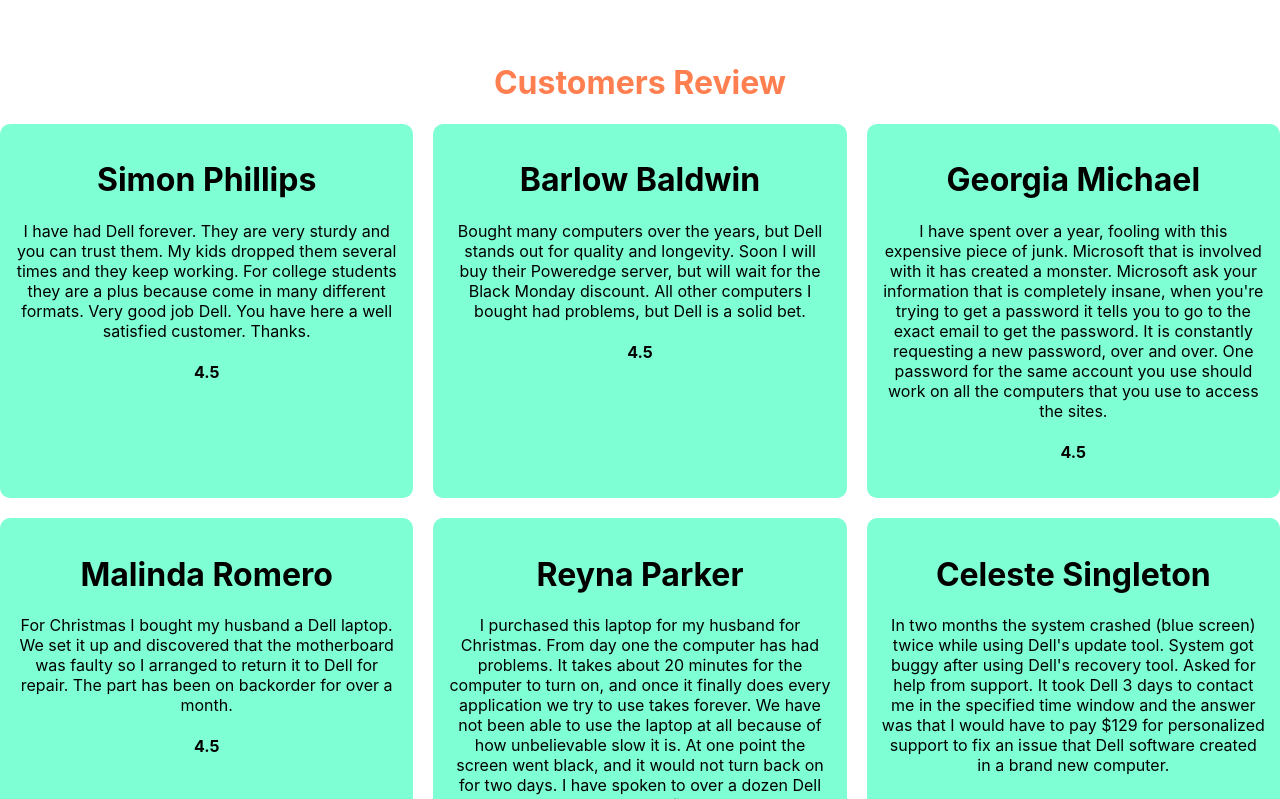
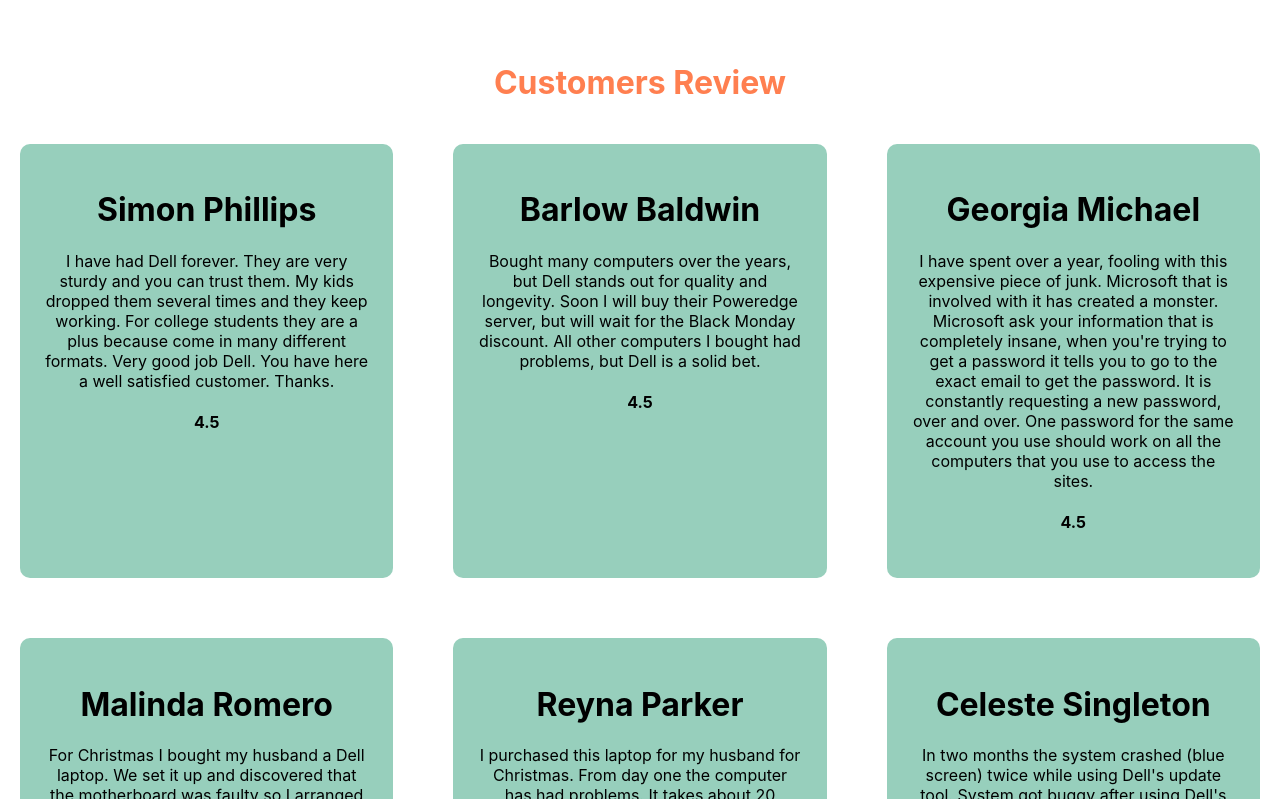
Before and after one commit to Enamulhaque0/-convention-center, a React (Create React App) app: page / in a window 1280 px wide. Shown: the part 521-1320 px from the top of the page. Built offline with nearby package versions, Linux system fonts and the light colour scheme.

Commit message:
costomize

```diff
--- a/src/Components/ReviewCard/ReviewCard.css
+++ b/src/Components/ReviewCard/ReviewCard.css
@@ -1,7 +1,8 @@
 .card-container{
+    margin: 20px;
     border: 20px;
     border-radius: 10px;
-    background-color: aquamarine;
-    padding: 15px;
+    background-color: rgb(151, 207, 188);
+    padding: 25px;
 
 }
```
